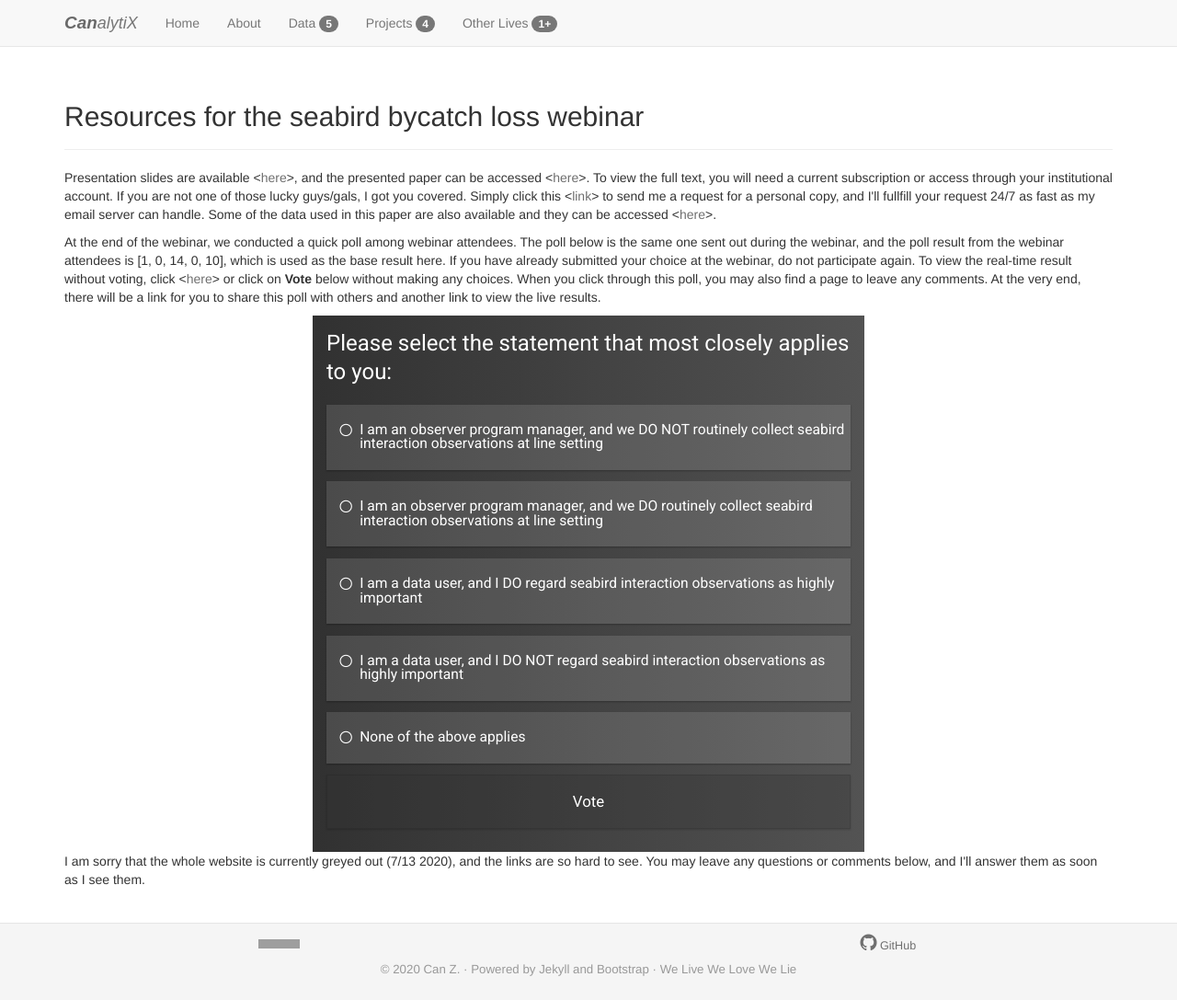
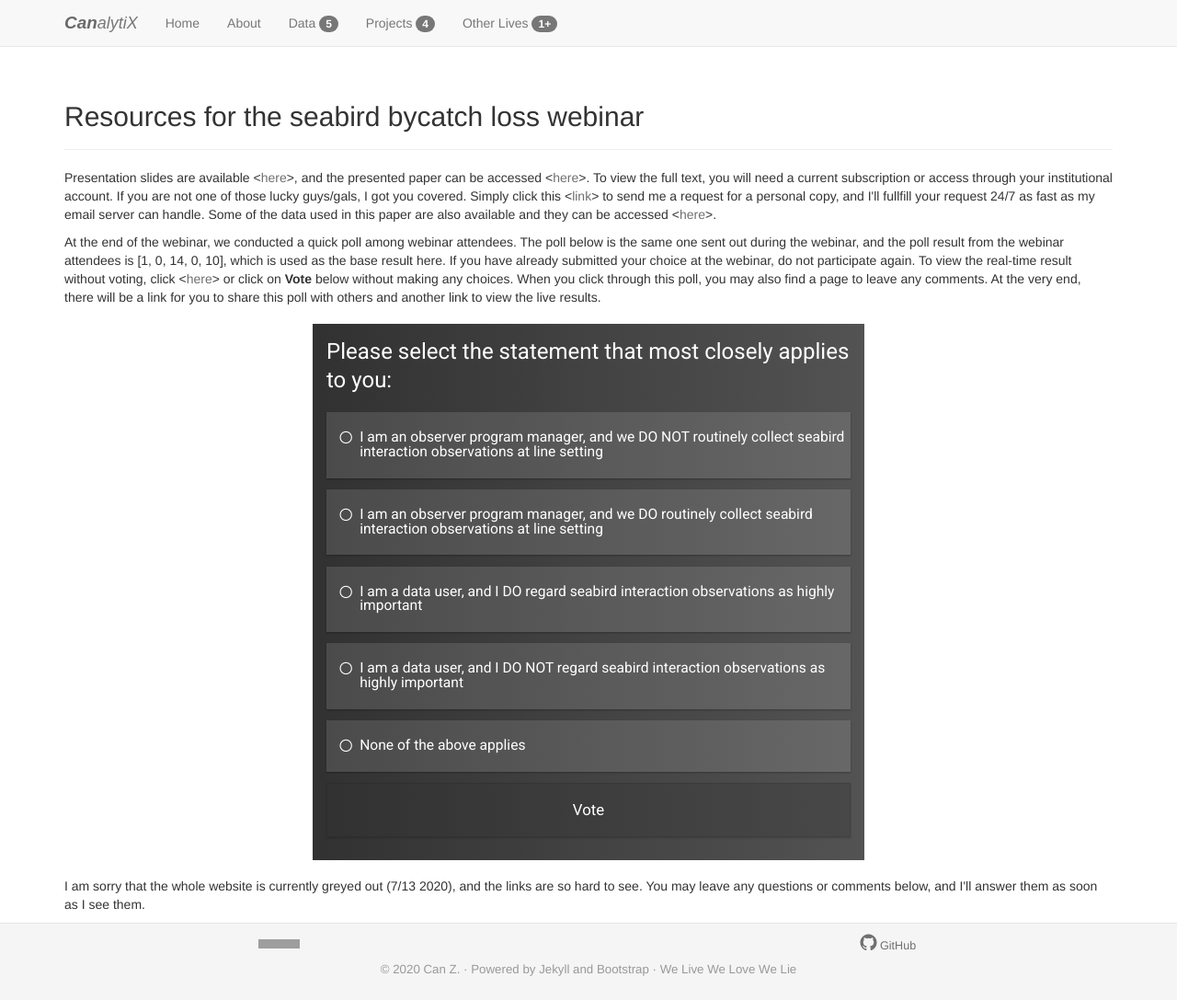
Before and after one commit to HVoltBb/HVoltBb.github.io, a Jekyll site: the page built from random/things/onenoaa20200715.html, in a window 1280 px wide and 1087 px high. Shown: the whole window at 92% size. Built offline with Jekyll 4.4.1, drawn with Linux system fonts in a browser that asks for light colours; nearby versions of some CDN libraries; comment, search, counter and statistics services are not loaded; grey boxes are pictures that could not be loaded.

Commit message:
Update onenoaa20200715.html

```diff
--- a/random/things/onenoaa20200715.html
+++ b/random/things/onenoaa20200715.html
@@ -13,7 +13,7 @@ description: Seabird bycatch loss resources for the ONENOAA webinar
 <div>
 	<p>Presentation slides are available <<a href = "https://hvoltbb.github.io/random/things/ONENOAA-2020July15.pdf">here</a>>, and the presented paper can be accessed <<a href="https://www.sciencedirect.com/science/article/pii/S0006320719317653">here</a>>. To view the full text, you will need a current subscription or access through your institutional account. If you are not one of those lucky guys/gals, I got you covered. Simply click this <<a href='mailto:eidotog@gmail.com?subject=XxBIRDLOSS2020xX&body=Do%20not%20modify%20subject%20line.%20Not%20monitored.'>link</a>> to send me a request for a personal copy, and I'll fullfill your request 24/7 as fast as my email server can handle. Some of the data used in this paper are also available and they can be accessed <<a href="https://hvoltbb.github.io/data/index.html#Seabird">here</a>>.</p>
 	<p>At the end of the webinar, we conducted a quick poll among webinar attendees. The poll below is the same one sent out during the webinar, and the poll result from the webinar attendees is [1, 0, 14, 0, 10], which is used as the base result here. If you have already submitted your choice at the webinar, do not participate again. To view the real-time result without voting, click <<a href="https://linkto.run/r/BTGX1A9A">here</a>> or click on <b>Vote</b> below without making any choices. When you click through this poll, you may also find a page to leave any comments. At the very end, there will be a link for you to share this poll with others and another link to view the live results.</p>
-	<div id='poll01'></div>
+	<div id='poll01' style="margin-top: 0.5cm;margin-bottom: 0.5cm;"></div>
 	<p>I am sorry that the whole website is currently greyed out (7/13 2020), and the links are so hard to see. You may leave any questions or comments below, and I'll answer them as soon as I see them.</p>
 </div>
 <script type="text/javascript" src="./poll01.js" defer="defer"></script>
```
